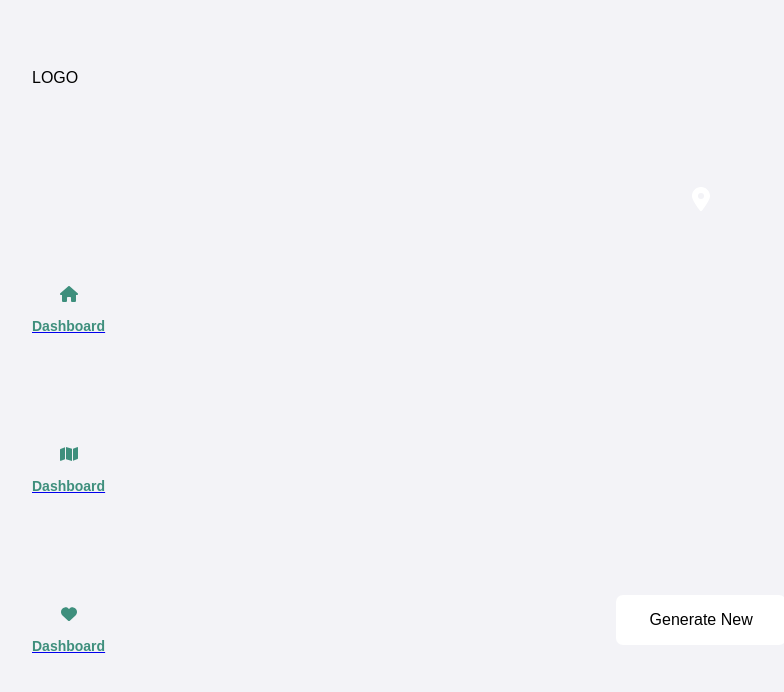
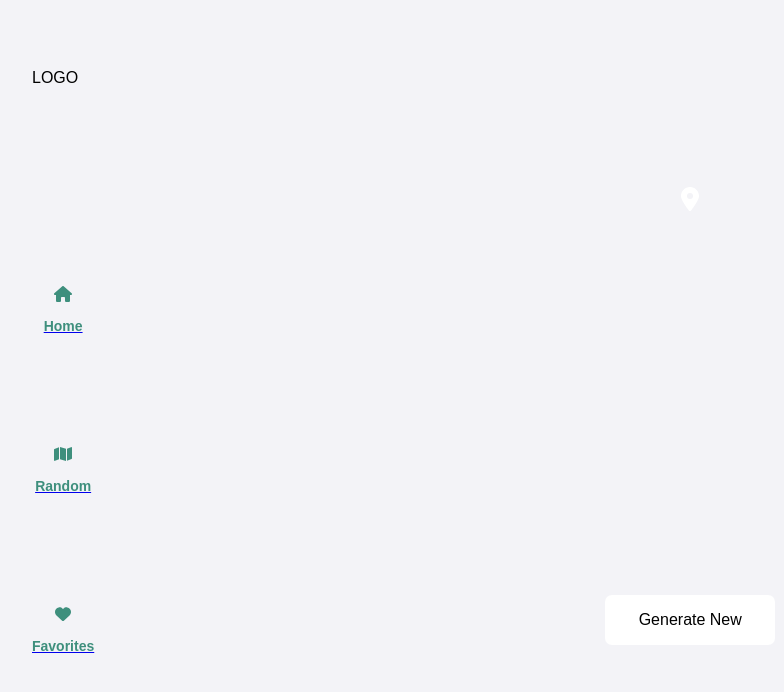
Before and after one commit to bshin132/TravelBuddy, a React (Create React App) app: page /random in a window 1280 px wide. Shown: the top 692 px of the page, without its empty margins (8-792 px from the left). Built offline with nearby package versions, Linux system fonts and the light colour scheme.

Commit message:
Change Navbar and homepage styling

```diff
--- a/src/components/DestinationCard/DestinationCard.js
+++ b/src/components/DestinationCard/DestinationCard.js
@@ -18,6 +18,7 @@ const Container = styled.div`
   box-shadow: 1px 15px 63px -16px rgba(0, 0, 0, 0.5);
   -webkit-box-shadow: 1px 15px 63px -16px rgba(0, 0, 0, 0.5);
   -moz-box-shadow: 1px 15px 63px -16px rgba(0, 0, 0, 0.5);
+  }
 `;
 
 const HeaderContainer = styled.div`
@@ -31,12 +32,16 @@ const HeaderContainer = styled.div`
 
 const Title = styled.p`
   font-weight: bold;
+  text-shadow: -1px 0 black, 0 1px black, 1px 0 black, 0 -1px black;
+  text-align: left;
   position: relative;
   margin-bottom: -7px;
 `;
 
 const Subtitle = styled.p`
   font-size: 10px;
+  text-shadow: -0.5px 0 black, 0 0.5px black, 0.5px 0 black, 0 -0.5px black;
+  text-align: left;
   padding-left: 2px;
 `;
 
--- a/src/components/NavBar/NavBar.js
+++ b/src/components/NavBar/NavBar.js
@@ -18,7 +18,7 @@ export default function NavBar({}) {
       <Nav
         icon={faHouse}
         iconColor="#3E8F7D"
-        label="Dashboard"
+        label="Home"
         fontWeight="bold"
         textColor="#3E8F7D"
         to="/"
@@ -26,7 +26,7 @@ export default function NavBar({}) {
       <Nav
         icon={faMap}
         iconColor="#3E8F7D"
-        label="Dashboard"
+        label="Random"
         fontWeight="bold"
         textColor="#3E8F7D"
         to="/random"
@@ -34,7 +34,7 @@ export default function NavBar({}) {
       <Nav
         icon={faHeart}
         iconColor="#3E8F7D"
-        label="Dashboard"
+        label="Favorites"
         fontWeight="bold"
         textColor="#3E8F7D"
         to="/favorites"
```
